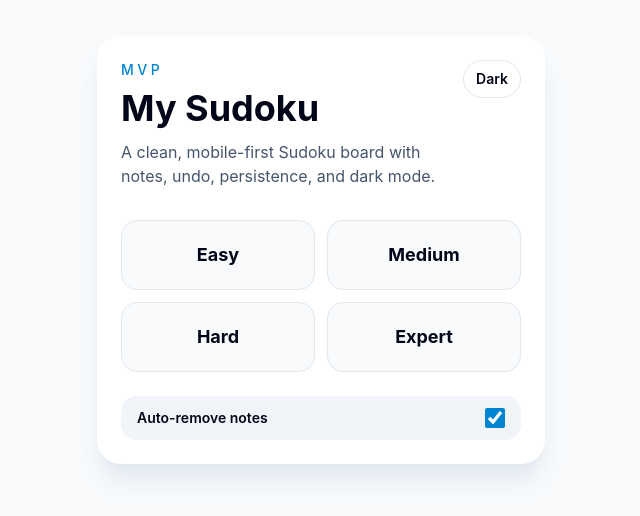
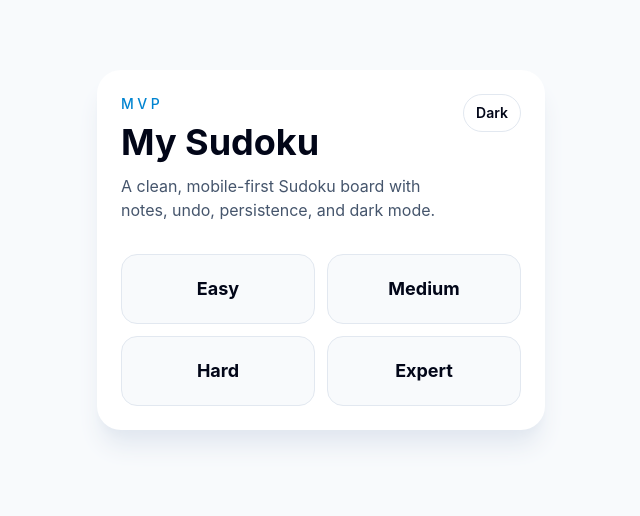
Before and after one commit to BrandonMiller355/my-sudoku, a React (Vite) app: page / in a window 1280 px wide. Shown: the part 150-666 px from the top of the page, without its empty margins (319-959 px from the left). Built offline with nearby package versions, Linux system fonts and the light colour scheme.

Commit message:
More tweaks

```diff
--- a/src/App.tsx
+++ b/src/App.tsx
@@ -75,7 +75,7 @@ function App() {
   }, [settings]);
 
   useEffect(() => {
-    if (!game || game.isComplete || game.isPaused) {
+    if (!game || screen !== "game" || game.isComplete || game.isPaused) {
       return;
     }
 
@@ -88,7 +88,7 @@ function App() {
     }, 1000);
 
     return () => window.clearInterval(intervalId);
-  }, [game?.isComplete, game?.isPaused, game?.puzzleId]);
+  }, [game?.isComplete, game?.isPaused, game?.puzzleId, screen]);
 
   useEffect(() => {
     if (game) {
@@ -222,16 +222,14 @@ function App() {
       const previousState = cloneCell(cell);
       const nextState = { ...cell, value, notes: [] };
       const nextGrid = current.grid.map((gridCell, index) => (index === targetIndex ? nextState : cloneCell(gridCell)));
-      const affectedCells = settings.autoRemoveNotes
-        ? getPeerIndexes(targetIndex)
+      const affectedCells = getPeerIndexes(targetIndex)
         .filter((index) => nextGrid[index].notes.includes(value))
         .map((index) => {
           const previous = cloneCell(nextGrid[index]);
           const next = { ...previous, notes: previous.notes.filter((note) => note !== value) };
           nextGrid[index] = next;
           return { cellIndex: index, previousState: previous, nextState: cloneCell(next) };
-            })
-        : [];
+        });
       const move: Move = {
         id: crypto.randomUUID(),
         timestamp: new Date().toISOString(),
@@ -430,10 +428,6 @@ function App() {
               ))}
             </div>
 
-            <label className="mt-6 flex items-center justify-between rounded-2xl bg-slate-100 px-4 py-3 text-sm font-semibold dark:bg-slate-800">
-              Auto-remove notes
-              <input type="checkbox" checked={settings.autoRemoveNotes} onChange={(event) => updateSettings({ autoRemoveNotes: event.target.checked })} className="h-5 w-5 accent-sky-600" />
-            </label>
           </section>
         ) : (
           <section className="flex flex-1 flex-col gap-4 lg:grid lg:grid-cols-[minmax(0,1fr)_22rem] lg:items-center">
@@ -570,11 +564,6 @@ function App() {
                 ))}
               </div>
 
-              <label className="flex items-center justify-between rounded-2xl bg-slate-100 px-4 py-3 text-sm font-semibold dark:bg-slate-800">
-                Auto-remove notes
-                <input type="checkbox" checked={settings.autoRemoveNotes} onChange={(event) => updateSettings({ autoRemoveNotes: event.target.checked })} className="h-5 w-5 accent-sky-600" />
-              </label>
-
               <button
                 type="button"
                 onClick={() => {
--- a/src/storageService.ts
+++ b/src/storageService.ts
@@ -29,7 +29,6 @@ const db = new SudokuDatabase();
 
 export const defaultSettings: Settings = {
   theme: "light",
-  autoRemoveNotes: true,
   inputMode: "answer",
 };
 
@@ -60,7 +59,7 @@ export async function clearActiveGame() {
 export async function loadSettings() {
   try {
     const saved = await db.settings.get("settings");
-    return saved ? { theme: saved.theme, autoRemoveNotes: saved.autoRemoveNotes, inputMode: saved.inputMode } : defaultSettings;
+    return saved ? { theme: saved.theme, inputMode: saved.inputMode } : defaultSettings;
   } catch {
     return defaultSettings;
   }
--- a/src/types.ts
+++ b/src/types.ts
@@ -49,7 +49,6 @@ export type GameState = {
 
 export type Settings = {
   theme: "light" | "dark";
-  autoRemoveNotes: boolean;
   inputMode: "answer" | "note";
 };
 
```
Also changed, not shown: 1 other file (tests, documents, lock files or other folders). Lines whose indentation alone changed are shown as unchanged.
